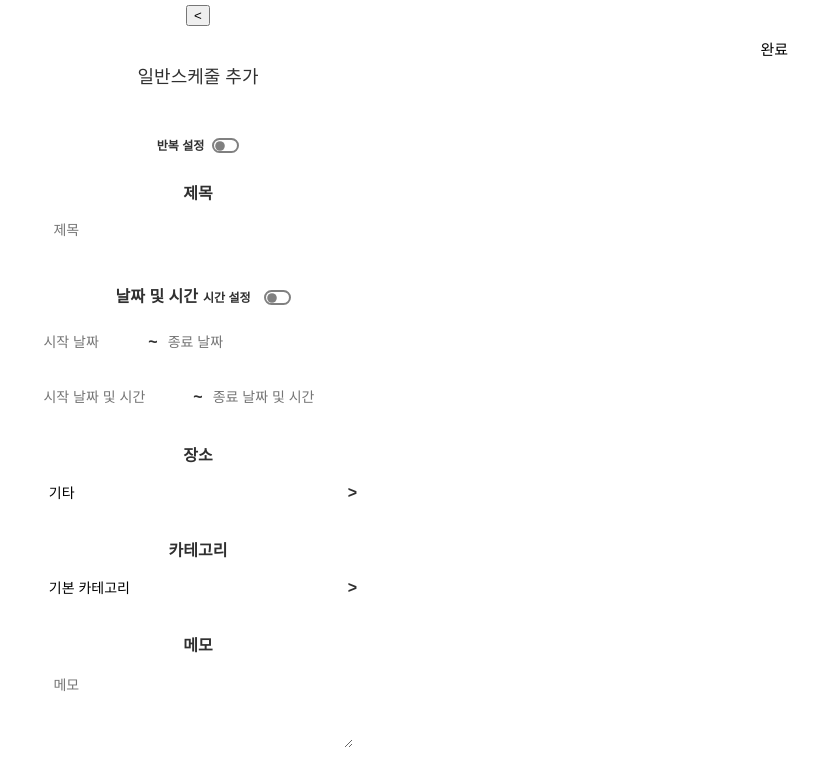
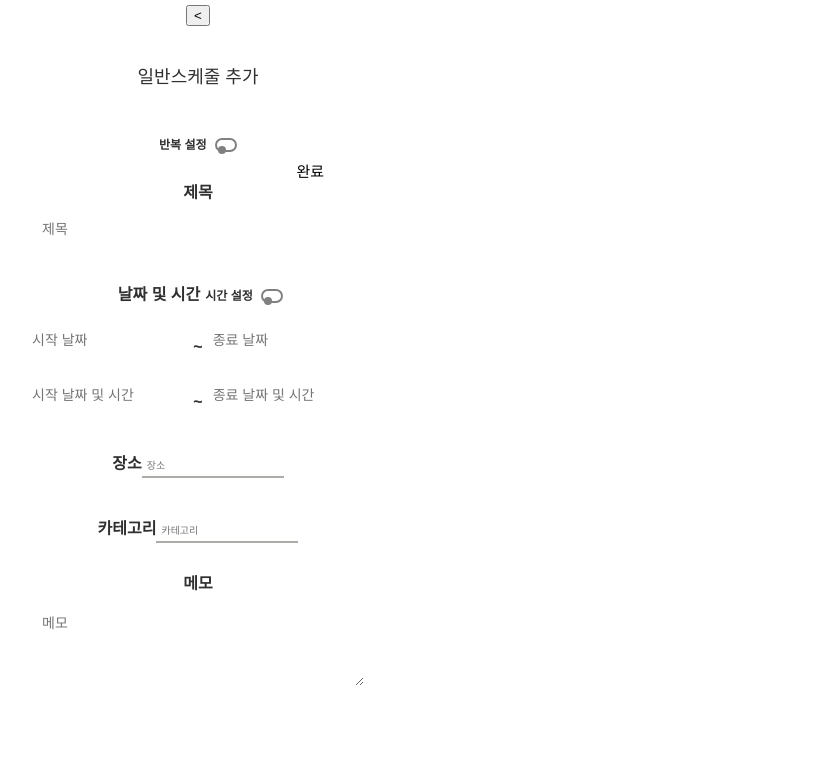
Before and after one commit to steamTheRECO/DotheReco, a React (Create React App) app in the folder src/main/frontend/: page /addNormalschedule in a window 1280 px wide. Shown: the top 784 px of the page, without its empty margins (442-1261 px from the left). Built offline with nearby package versions, Linux system fonts and the light colour scheme; a web font is replaced by a local one.

Commit message:
일반스케줄 연결
- 카테고리ID, 장소ID 필수 X
- jsx파일에서의 날짜 및 시간 데이터 문제

```diff
--- a/src/main/frontend/src/AddNormalSchedulePage.jsx
+++ b/src/main/frontend/src/AddNormalSchedulePage.jsx
@@ -1,19 +1,104 @@
-import React, { useEffect } from 'react';
+import React, { useState, useEffect } from 'react';
+import axios from 'axios';
 import flatpickr from 'flatpickr';
 import 'flatpickr/dist/flatpickr.min.css';
 import './css/addNormalCal.css'; // CSS 파일 import
 
 const AddNormalSchedulePage = () => {
+    const [scheduleData, setScheduleData] = useState({
+        fixedTitle: '',
+        fixedStartDay: '',
+        fixedEndDay: '',
+        fixedStartTime: '',
+        fixedEndTime: '',
+        fixedMemo: '',
+        categoryCode: '', // 백엔드와 일치하도록 수정
+        placeCode: '',
+    });
+    const [message, setMessage] = useState('');
+
+    const handleInputChange = (event) => {
+        const { name, value } = event.target;
+        setScheduleData({
+            ...scheduleData,
+            [name]: value,
+        });
+    };
+    const handleSubmit = async (event) => {
+        event.preventDefault();
+        try {
+            // 백엔드가 예상하는 날짜 및 시간 형식을 확실히 맞추기
+            const formattedData = {
+                ...scheduleData,
+                fixedStartDay: scheduleData.fixedStartDay, // YYYY-MM-DD 형식은 괜찮음
+                fixedEndDay: scheduleData.fixedEndDay,
+                fixedStartTime: scheduleData.fixedStartTime ? scheduleData.fixedStartTime + ":00" : "00:00:00",
+                fixedEndTime: scheduleData.fixedEndTime ? scheduleData.fixedEndTime + ":00" : "00:00:00",
+                categoryCode: scheduleData.categoryCode ? parseInt(scheduleData.categoryCode, 10) : null,
+                placeCode: scheduleData.placeCode ? parseInt(scheduleData.placeCode, 10) : null,
+            };
+            await axios.post('/api/fixed', formattedData);
+            setMessage('일정 추가가 완료되었습니다.');
+        } catch (error) {
+            console.log(error);
+            setMessage('일정 추가에 실패했습니다. 서버 오류가 발생했습니다.');
+        }
+    };
+
     useEffect(() => {
+       /* flatpickr("input[type='date']", {
+            dateFormat: "Y년 m월 d일",
+        });
+
+        flatpickr("input[type='datetime-local']", {
+            enableTime: true,
+            dateFormat: "Y년 m월 d일 H시 i분",
+        });*/
+    /*    flatpickr("input[type='date']", { dateFormat: "Y-m-d" });
+        flatpickr("input[type='datetime-local']", { enableTime: true, dateFormat: "Y-m-d H:i" });
+        // 초기 설정에서 'datetime-picker' 숨김 처리
+
+        document.getElementById('datetime-picker').classList.add('hidden');
+    }, []);*/
+/*
+    const handleInputChange = (event) => {
+        const { name, value } = event.target;
+        setScheduleData({ ...scheduleData, [name]: value });
+    };
+
+
+    const initializeFlatpickr = () => {
+        flatpickr("input[type='date']", { dateFormat: "Y-m-d" });
+        flatpickr("input[type='datetime-local']", { enableTime: true, dateFormat: "Y-m-d H:i" });
+        document.getElementById('datetime-picker').classList.add('hidden');
+    };*/
+        /*
+        const initializeFlatpickr = () => {
+            const datetimePicker = document.getElementById('datetime-picker');
+            if (datetimePicker) {
+                flatpickr("input[type='date']", { dateFormat: "Y-m-d" });
+                flatpickr("input[type='datetime-local']", { enableTime: true, dateFormat: "Y-m-d H:i" });
+                datetimePicker.classList.add('hidden');
+            }
+        };*/
+        flatpickr("input[type='date']", { dateFormat: "Y-m-d" });
+        flatpickr("input[type='datetime-local']", { enableTime: true, dateFormat: "Y-m-d H:i" });
+    }, []);
+
+    // useEffect 사용 대신 초기화 함수를 직접 호출
+
+  /*  useEffect(() => {
         const config1 = {
             dateFormat: "Y년 m월 d일",
         };
-        flatpickr("input[type='date-local']", config1);
+        //flatpickr("input[type='date-local']", config1);
+        flatpickr("input[type='date']", config1);
 
         const config2 = {
             enableTime: true,
             dateFormat: "Y년 m월 d일 H시 i분",
         };
+       // flatpickr("input[type='datetime-local']", config2);
         flatpickr("input[type='datetime-local']", config2);
 
         const timeToggle = document.getElementById('time-toggle');
@@ -34,62 +119,60 @@ const AddNormalSchedulePage = () => {
         const hideInputContainerOnLoad = document.getElementById('datetime-picker');
         hideInputContainerOnLoad.classList.add('hidden');
     }, []);
-
+*/
     return (
-        <div className="addNor-gray-box">
-            <button className="addNor-back-button" onClick={() => window.history.back()}>
+        //<div className="addNor-gray-box">
+        //<form className="addNor-gray-box">
+        <form className="addNor-gray-box" onSubmit={handleSubmit}>
+            <button type="button" className="addNor-back-button" onClick={() => window.history.back()}>
                 &lt;
             </button>
             <h1 className="addNor-h1">일반스케줄 추가</h1>
-            <button type="submit" className="addNor-submit">완료</button>
+            {/* <button type="submit" className="addNor-submit">완료</button>*/}
             <div className="addNor-container">
                 <div className="addNor-repeat-toggle">
                     <span>반복 설정</span>
-                    <input role="switch" className="addNor-repeat-toggle" type="checkbox" id="repeat-toggle" />
+                    <input role="switch" type="checkbox" id="repeat-toggle" />
                 </div>
                 <div className="addNor-input-container">
                     <label htmlFor="title-input">제목</label>
-                    <input type="text" className="title-input" id="title-input" placeholder="제목" required />
+                    <input type="text" name="fixedTitle" id="title" placeholder="제목" value={scheduleData.fixedTitle} onChange={handleInputChange} required />
+
                 </div>
                 <div className="addNor-input-container">
-                    <label>날짜 및 시간</label>
+                    <label htmlFor="date-picker">날짜 및 시간</label>
                     <div className="addNor-time-toggle">
                         <span>시간 설정</span>
-                        <input role="switch" className="addNor-time-toggle" type="checkbox" id="time-toggle" />
+                        <input role="switch" type="checkbox" id="time-toggle" />
                     </div>
                     <br />
                     <div className="addNor-date-picker" id="date-picker">
-                        <input className="addNor-startdate-picker" type="date-local" placeholder="시작 날짜" />
-                        <span className="addNor-date-range-divider">~</span>
-                        <input className="addNor-enddate-picker" type="date-local" placeholder="종료 날짜" />
+                        <input className="startdate-picker" type="date" placeholder="시작 날짜" value={scheduleData.fixedStartDay} onChange={handleInputChange} />
+                        <span className="date-range-divider">~</span>
+                        <input className="enddate-picker" type="date" placeholder="종료 날짜" value={scheduleData.fixedEndDay} onChange={handleInputChange} />
                     </div>
                     <div className="addNor-datetime-picker" id="datetime-picker">
-                        <input className="addNor-startdatetime-picker" type="datetime-local" placeholder="시작 날짜 및 시간" />
-                        <span className="addNor-datetime-range-divider">~</span>
-                        <input className="addNor-enddatetime-picker" type="datetime-local" placeholder="종료 날짜 및 시간" />
+                        <input className="startdatetime-picker" type="datetime-local" placeholder="시작 날짜 및 시간" value={scheduleData.fixedStartTime} onChange={handleInputChange} />
+                        <span className="datetime-range-divider">~</span>
+                        <input className="enddatetime-picker" type="datetime-local" placeholder="종료 날짜 및 시간" value={scheduleData.fixedEndTime} onChange={handleInputChange} />
                     </div>
                 </div>
                 <div className="addNor-input-container">
-                    <label htmlFor="location-input">장소</label>
-                    <a href="location_page.html">
-                        <input type="text" id="location-input" className="location-input" placeholder=">" value="기타" required />
-                    </a>
-                    <span className="addNor-arrow-icon">></span>
+                    <label htmlFor="placeCode">장소</label>
+                    <input type="number" name="placeCode" id="placeCode" placeholder="장소" value={scheduleData.placeCode} onChange={handleInputChange} />
                 </div>
                 <div className="addNor-input-container">
                     <label htmlFor="category-input">카테고리</label>
-                    <a href="category_page.html">
-                        <input type="text" id="category-input" className="category-input" placeholder="카테고리" value="기본 카테고리" required />
-                    </a>
-                    <span className="addNor-arrow-icon">></span>
+                    <input type="number" name="categoryCode" id="categoryCode" placeholder="카테고리" value={scheduleData.categoryCode} onChange={handleInputChange} />
                 </div>
                 <div className="addNor-input-container">
-                    <label htmlFor="memo-input">메모</label>
-                    <textarea id="memo-input" className="addNor-memo-input" rows="4" placeholder="메모" style={{ flex: 4 }} ></textarea>
+                    <label htmlFor="memo">메모</label>
+                    <textarea name="fixedMemo" id="memo" rows="4" placeholder="메모" value={scheduleData.fixedMemo} onChange={handleInputChange}></textarea>
                 </div>
+                <button type="submit" className="addNor-submit">완료</button>
+                {message && <p>{message}</p>}
             </div>
-        </div>
+        </form>
     );
 };
-
 export default AddNormalSchedulePage;
```
Also changed, not shown: 2 other files (tests, documents, lock files or other folders).
